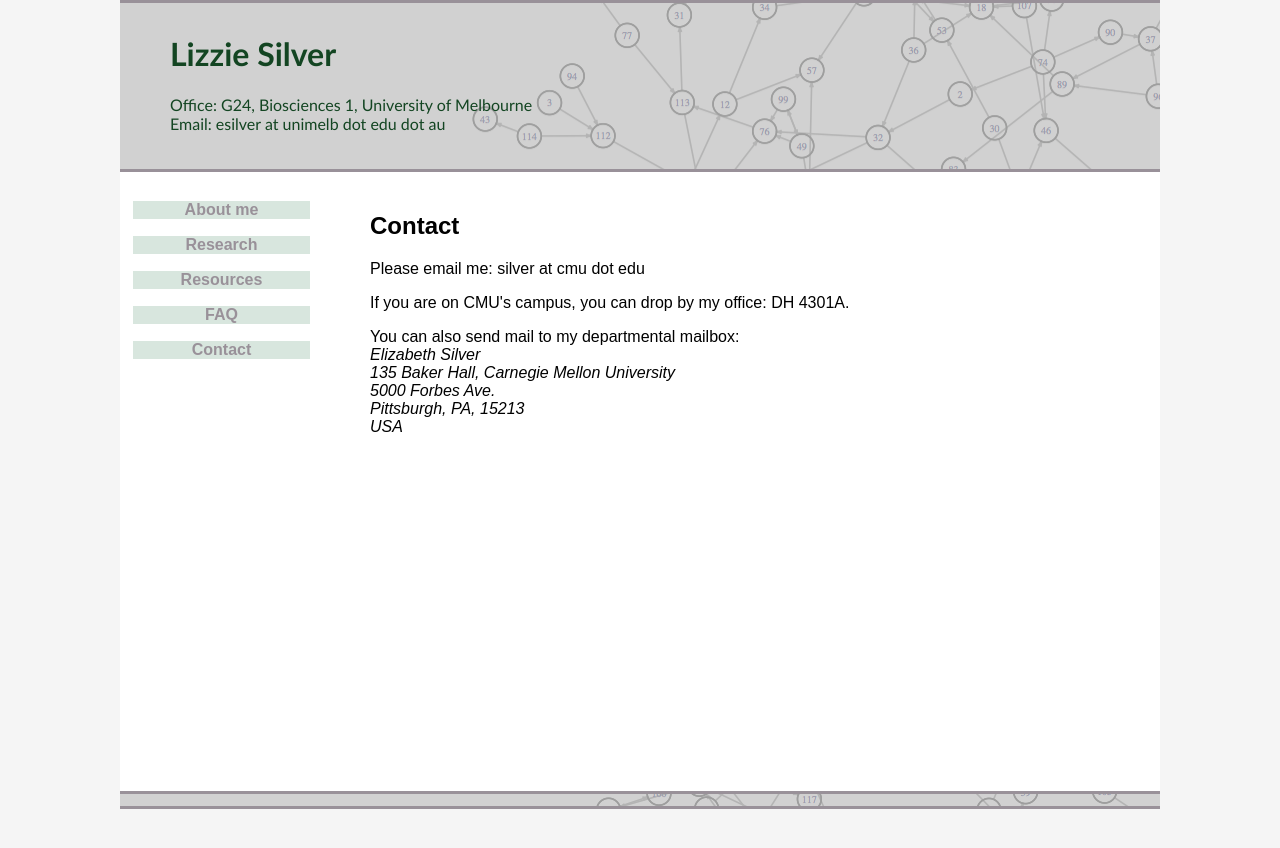
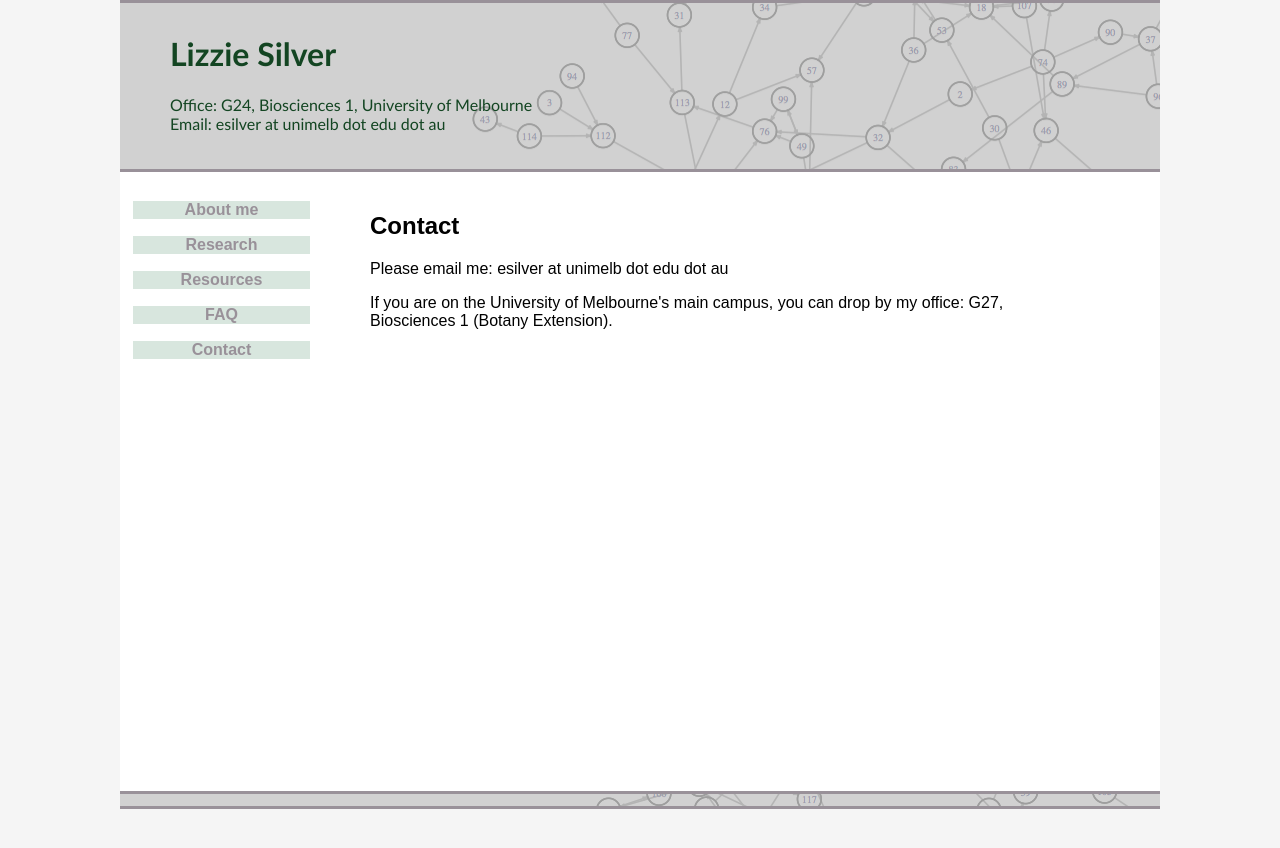
Before and after one commit to lizziesilver/lizziesilver.github.io, a Jekyll site: the page built from contact.html, in a window 1280 px wide. Shown: the top 848 px of the page. Built offline with Jekyll 4.4.1, drawn with Linux system fonts in a browser that asks for light colours.

Commit message:
bringing contact details up to date

```diff
--- a/contact.html
+++ b/contact.html
@@ -4,11 +4,5 @@ title: Lizzie Silver
 ---
 
         <h2>Contact</h2>
-        <p>Please email me: silver at cmu dot edu</p>
-        <p>If you are on CMU's campus, you can drop by my office: DH 4301A.<p>
-        <p>You can also send mail to my departmental mailbox:<br>
-        <i>Elizabeth Silver<br>
-        135 Baker Hall, Carnegie Mellon University<br>
-        5000 Forbes Ave.<br>
-        Pittsburgh, PA, 15213<br>
-        USA</i></p>
+        <p>Please email me: esilver at unimelb dot edu dot au</p>
+        <p>If you are on the University of Melbourne's main campus, you can drop by my office: G27, Biosciences 1 (Botany Extension).<p>
```
